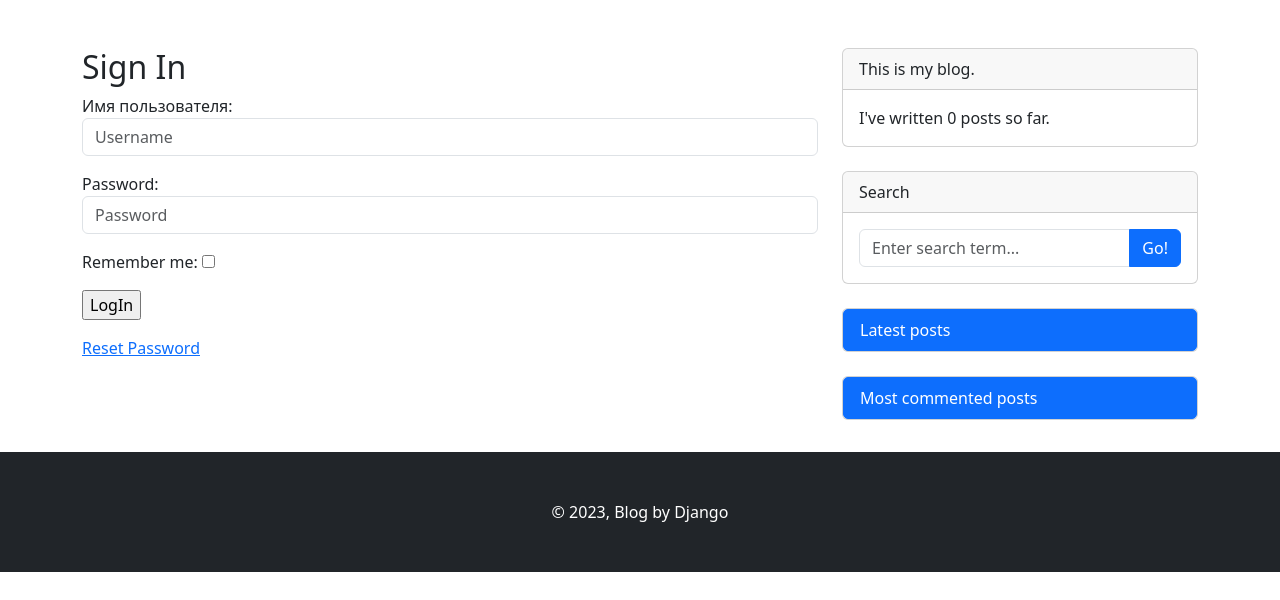
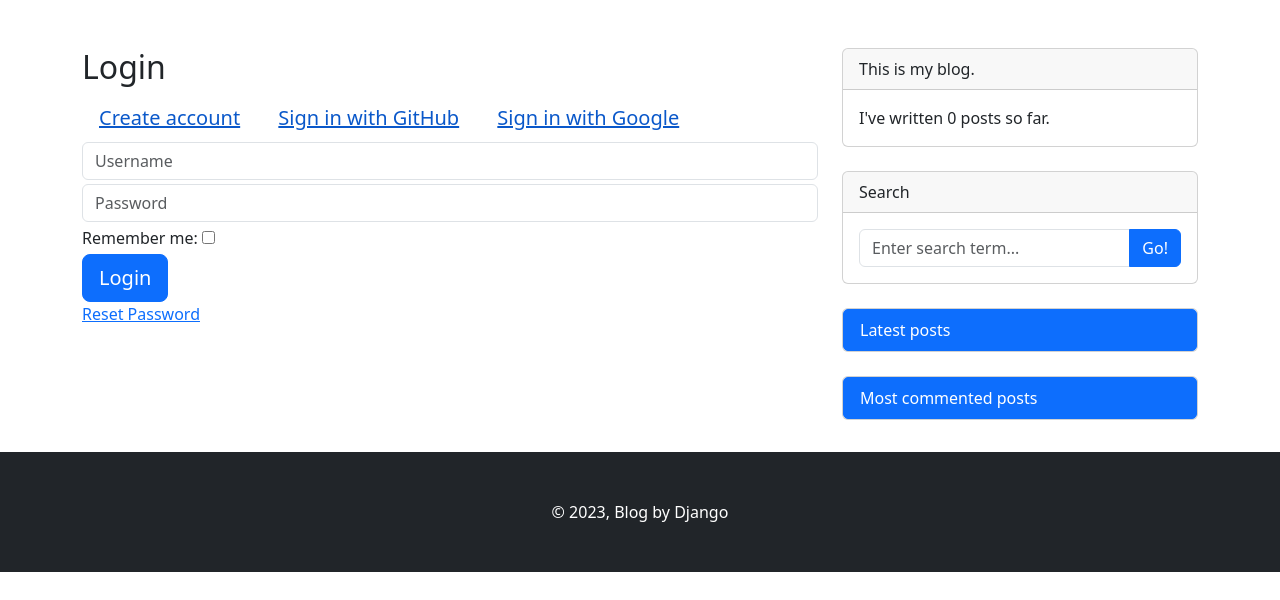
Before and after one commit to Comandosss/blog, a Django app: page /accounts/login/ in a window 1280 px wide. Shown: the part 56-656 px from the top of the page. Run offline with Django 4.2, Linux system fonts and the light colour scheme; data that the repository does not hold is empty; some libraries are stand-ins or nearby versions.

Commit message:
добавил вход в систему; добавил ссылку на восстановление пароля; добавил вход по Github, Google; добавил bootstrap 5 стили.

```diff
--- a/mysite/templates/registration/login.html
+++ b/mysite/templates/registration/login.html
@@ -1,11 +1,16 @@
 {% extends "blog/base.html" %}
-{% block title %} Sign In {% endblock %}
+{% block title %} Login {% endblock %}
 {% block content %}
-  <h2> Sign In </h2>
-  <form method="post">
-    {{ form.as_p }}
-    {% csrf_token %}
-    <p><input type="submit" value="LogIn"></p>
-    <p><a href="{% url 'password_reset' %}">Reset Password</a></p>
-  </form>
+    <h2> Login </h2>
+    <a href="{% url 'signup' %}"  class="btn btn-link btn-lg active btn-block">Create account</a>
+    <a href="{% url 'social:begin' 'github' %}"  class="btn btn-link btn-lg active btn-block">Sign in with GitHub</a>
+    <a href="{% url 'social:begin' 'google-oauth2' %}" class="btn btn-link btn-lg active btn-block">Sign in with Google</a>
+    <form method="post" class="form">
+        {{ form.username }}
+        {{ form.password }}
+        <div class="mb-1">Remember me: {{ form.remember_me }}</div>
+        {% csrf_token %}
+        <input type="submit" class="btn btn-primary btn-lg" value="Login">
+    </form>
+   <a href="{% url 'password_reset' %}">Reset Password</a>
 {% endblock %}
```
